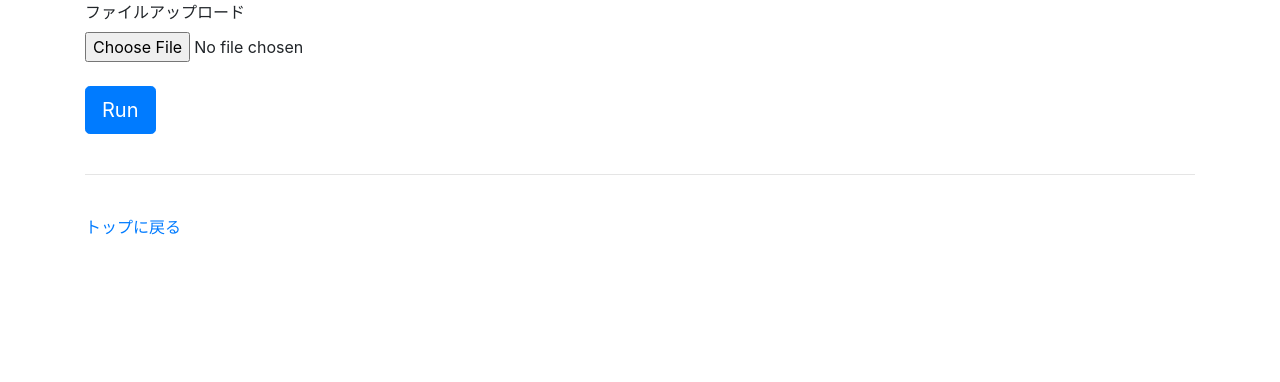
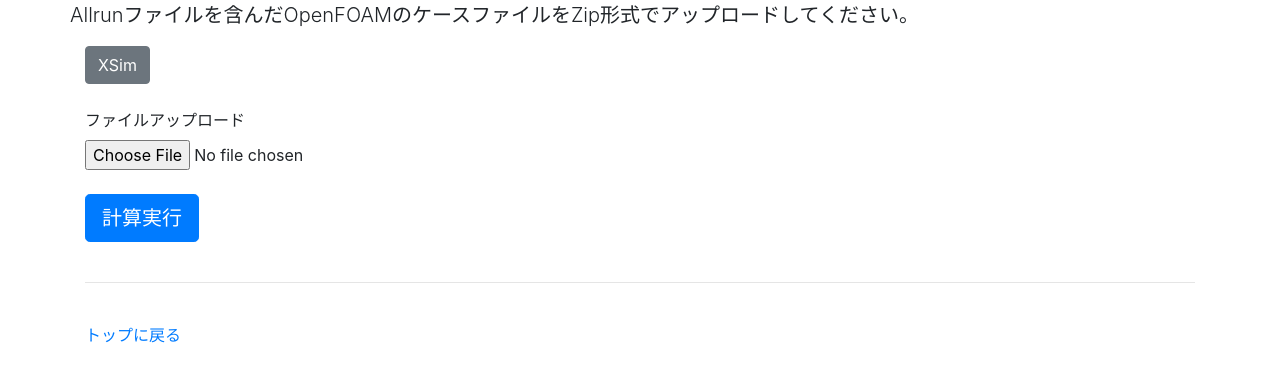
Before and after one commit to mmer547/AllrunExecuterWithOpenFOAM, a Flask app: page / in a window 1280 px wide. Shown: the part 56-438 px from the top of the page. Run offline with Flask 2, Linux system fonts and the light colour scheme; some libraries are stand-ins or nearby versions.

Commit message:
Add link button to XSim.

```diff
--- a/app/templates/index.html
+++ b/app/templates/index.html
@@ -6,12 +6,14 @@
 <div class="container">
     <form action="/run" method="post" enctype = multipart/form-data>
         <div class="row">
+            <p class="lead">Allrunファイルを含んだOpenFOAMのケースファイルをZip形式でアップロードしてください。</p>
             <div class="col-md-12" id="main">
+                <a class="btn btn-secondary" href="https://xsim.work/">XSim<a><br><br>
                 <label for="mesh">ファイルアップロード</label><br>
                 <input type=file name="mesh">
                 <br><br>
                 <button name="runCalc" type="submit" class="btn btn-primary btn-lg"
-                onclick="javascript:document.all.loading.style.display='block';OnLinkClick()">Run
+                onclick="javascript:document.all.loading.style.display='block';OnLinkClick()">計算実行
                 </button><br>
                 <br>
                 <hr>
```
Also changed, not shown: 1 other file.
